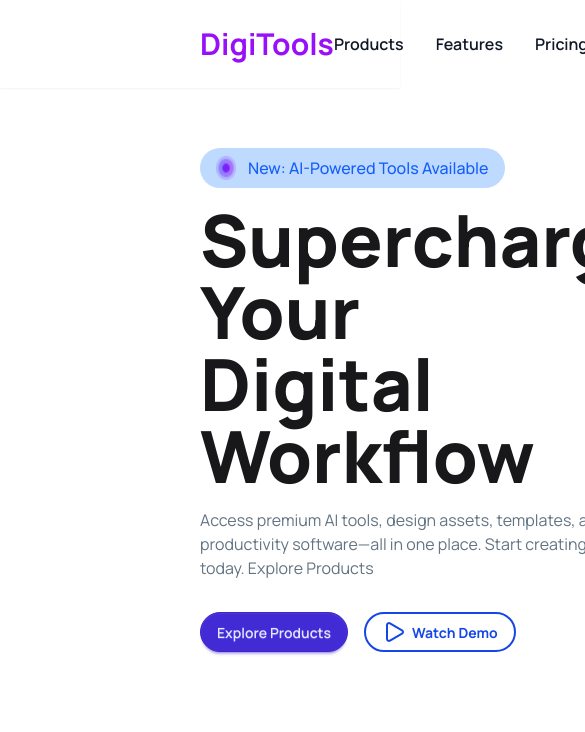
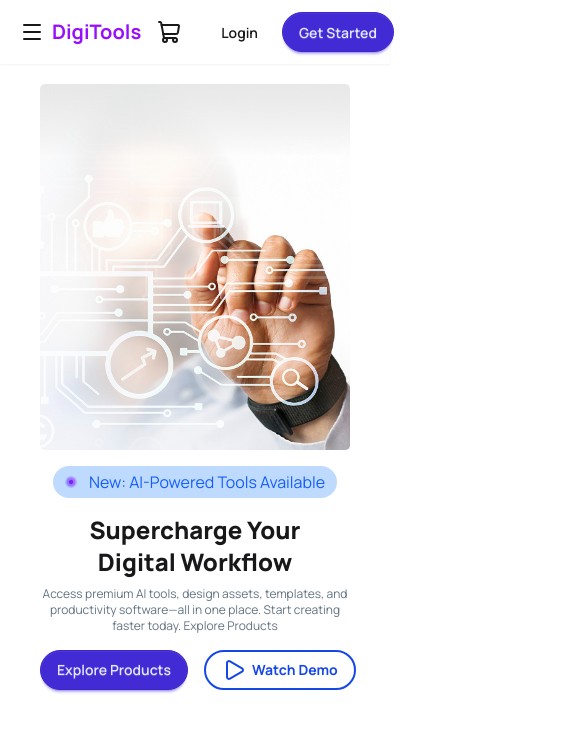
Before and after one commit to shoyon-at-git/B13-Assignment-6, a React (Vite) app: page / in a window 390 px wide. Shown: the top 732 px of the page, 585 px wide, since content can reach past the window. Built offline with nearby package versions, Linux system fonts and the light colour scheme.

Commit message:
made the navbar and banner section responsive

```diff
--- a/src/App.jsx
+++ b/src/App.jsx
@@ -13,6 +13,9 @@ function App() {
       <section>
         <Banner></Banner>
       </section>
+      <section id='products' className='min-h-screen'>
+
+      </section>
     </main>
     </>
   )
--- a/src/assets/components/banner/Banner/Banner.jsx
+++ b/src/assets/components/banner/Banner/Banner.jsx
@@ -5,16 +5,16 @@ import { Play } from "lucide-react";
 
 const Banner = () => {
     return (
-        <div className="max-w-400 mx-auto px-50 py-15  flex justify-between items-center gap-15">
-            <div className=" max-w-160 ">
-                <div className="text-blue-600 font-medium  rounded-3xl px-4 py-2 mb-4 bg-blue-200 flex gap-3 w-fit">
-                    <img className="w-5" src={circles} alt="" />
+        <div className=" max-w-400 mx-auto px-10 xl:px-50 py-5 xl:py-15  flex flex-col-reverse md:flex-row justify-between items-center gap-4 xl:gap-15">
+            <div className="max-w-160  flex flex-col items-center text-center md:items-start md:text-left">
+                <div className="text-blue-600 font-sm lg:font-medium  rounded-3xl px-3 md:px-4 py-1 md:py-2 mb-4 bg-blue-200 flex items-center gap-3 w-fit">
+                    <img className="w-3 h-3 md:h-5 md:w-5" src={circles} alt="" />
                     <h1>New: AI-Powered Tools Available</h1>
                 </div>
-                <h1 className="mb-4 text-7xl font-extrabold">
+                <h1 className="mb-2 xl:mb-4 text-2xl xl:text-7xl font-extrabold">
                     Supercharge Your<br />Digital Workflow
                 </h1>
-                <p className="mb-8 text-[#627382]">
+                <p className="mb-4 xl:mb-8 text-xs md:text-lg text-[#627382]">
                     Access premium AI tools, design assets, templates, and productivity software—all in one place. Start
                     creating faster today. Explore Products
                 </p>
--- a/src/assets/components/navbar/NavBar.jsx
+++ b/src/assets/components/navbar/NavBar.jsx
@@ -1,31 +1,54 @@
-import React from 'react';
-import NavItems from './navitems/NavItems';
-import { ShoppingCart } from 'lucide-react';
+import React, { useState } from "react";
+import NavItems from "./navitems/NavItems";
+import { Menu, ShoppingCart, X } from "lucide-react";
 
 const NavBar = () => {
+    const [menuOpen, setMenuOpen] = useState(false);
+    const toggleMenu = () => {
+        setMenuOpen(!menuOpen);
+    };
     const navItems = [
-  { "id": 1, "name": "Products", "path": "#products" },
-  { "id": 2, "name": "Features", "path": "#features" },
-  { "id": 3, "name": "Pricing", "path": "#pricing" },
-  { "id": 4, "name": "Testimonials", "path": "#testimonial" },
-  { "id": 5, "name": "FAQ", "path": "#faq" },
-];
+        { id: 1, name: "Products", path: "#products" },
+        { id: 2, name: "Features", path: "#features" },
+        { id: 3, name: "Pricing", path: "#pricing" },
+        { id: 4, name: "Testimonials", path: "#testimonial" },
+        { id: 5, name: "FAQ", path: "#faq" },
+    ];
 
     return (
-        <div className='max-w-400 mx-auto px-50 py-6 flex justify-between items-center shadow-xs'>
-            <a href='/' className='text-3xl text-purple-600 font-bold'>DigiTools</a>
-            <ul className=' flex gap-8'>
-                {
-                    navItems.map((item) => <NavItems item={item} key={item.id}></NavItems>)
-                }
+        <div className=" max-w-400 mx-auto px-5 xl:px-50 py-3 md:py-6 flex justify-between items-center shadow-xs">
+            <div className="flex items-center gap-2">
+                <div className="relative">
+                    {
+                        menuOpen?
+                            (<X className="md:hidden cursor-pointer transition-all duration-100" onClick={toggleMenu}></X>) :
+                            (<Menu className="md:hidden cursor-pointer" onClick={toggleMenu}></Menu>)
+
+                    }
+                    <ul className={`md:hidden absolute ${menuOpen? "top-[150%]" : "-top-100"} bg-amber-100 shadow-md z-10 left-0 p-2 transition-all duration-700 text-sm space-y-3`}>
+                        {navItems.map((item) => (
+                            <NavItems item={item} key={item.id}></NavItems>
+                        ))}
+                    </ul>
+                </div>
+                <a href="/" className="text-xl md:text-3xl text-purple-600 font-bold">
+                    DigiTools
+                </a>
+            </div>
+            <ul className="hidden md:flex gap-8">
+                {navItems.map((item) => (
+                    <NavItems item={item} key={item.id}></NavItems>
+                ))}
             </ul>
-            <div className='flex items-center gap-4'>
-                <button className='btn btn-outline border-none relative'>
+            <div className="flex items-center gap-2 lg:gap-4">
+                <button className="btn btn-outline border-none relative">
                     <ShoppingCart></ShoppingCart>
-                    <p className='bg-red-600 text-[10px] text-white rounded px-1 absolute top-[12%] left-[50%] hidden'>0</p>
+                    <p className="bg-red-600 text-[10px] text-white rounded px-1 absolute top-[12%] left-[50%] hidden">
+                        0
+                    </p>
                 </button>
-                <button className='btn btn-outline border-none'>Login</button>
-                <button className='btn btn-primary rounded-3xl'>Get Started</button>
+                <button className="btn btn-outline border-none">Login</button>
+                <button className="btn btn-primary rounded-3xl">Get Started</button>
             </div>
         </div>
     );
--- a/src/index.css
+++ b/src/index.css
@@ -1,5 +1,9 @@
 @import "tailwindcss";
 @plugin "daisyui";
+
+html{
+    scroll-behavior: smooth;
+}
 
 body{
     font-family: "Manrope", sans-serif;
```
